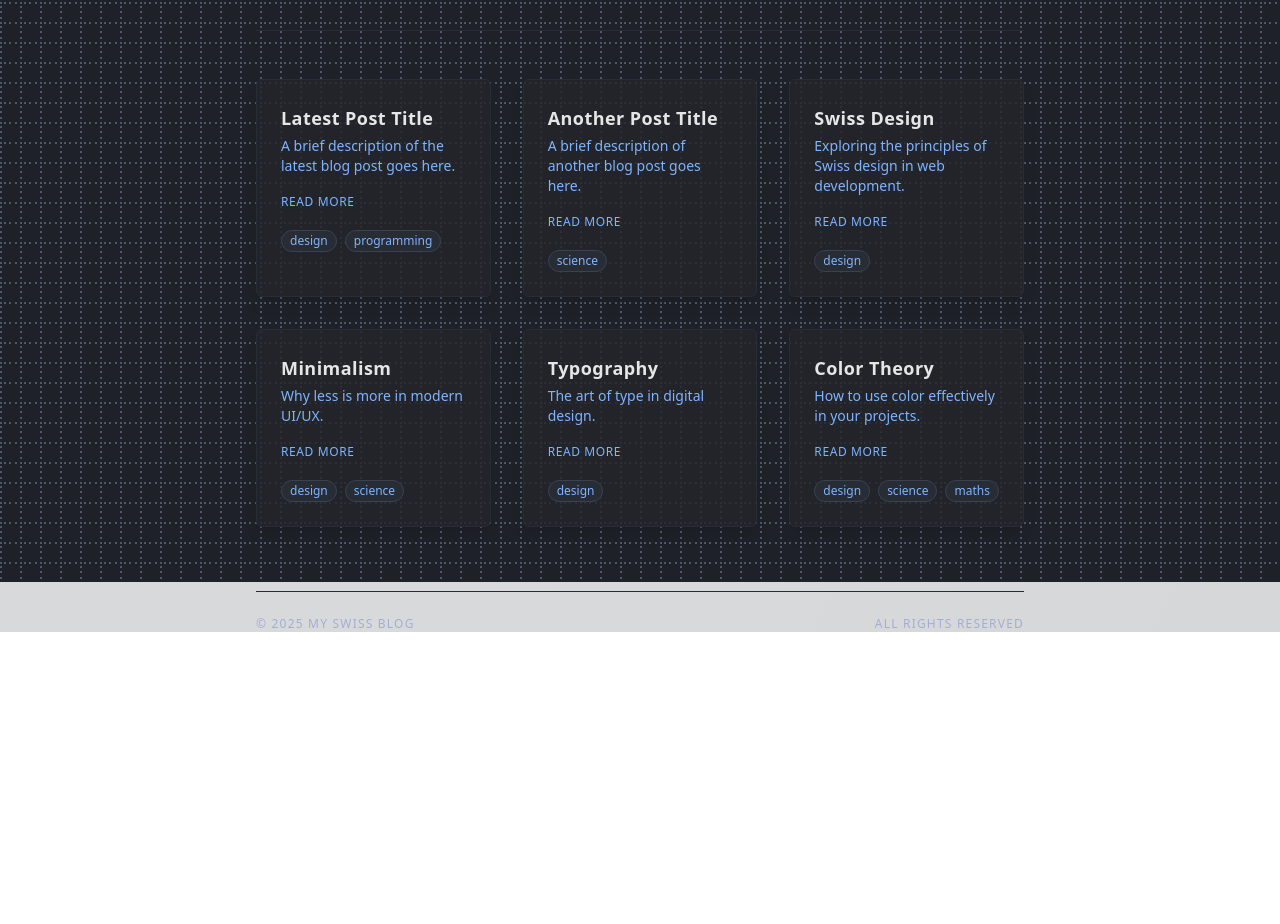
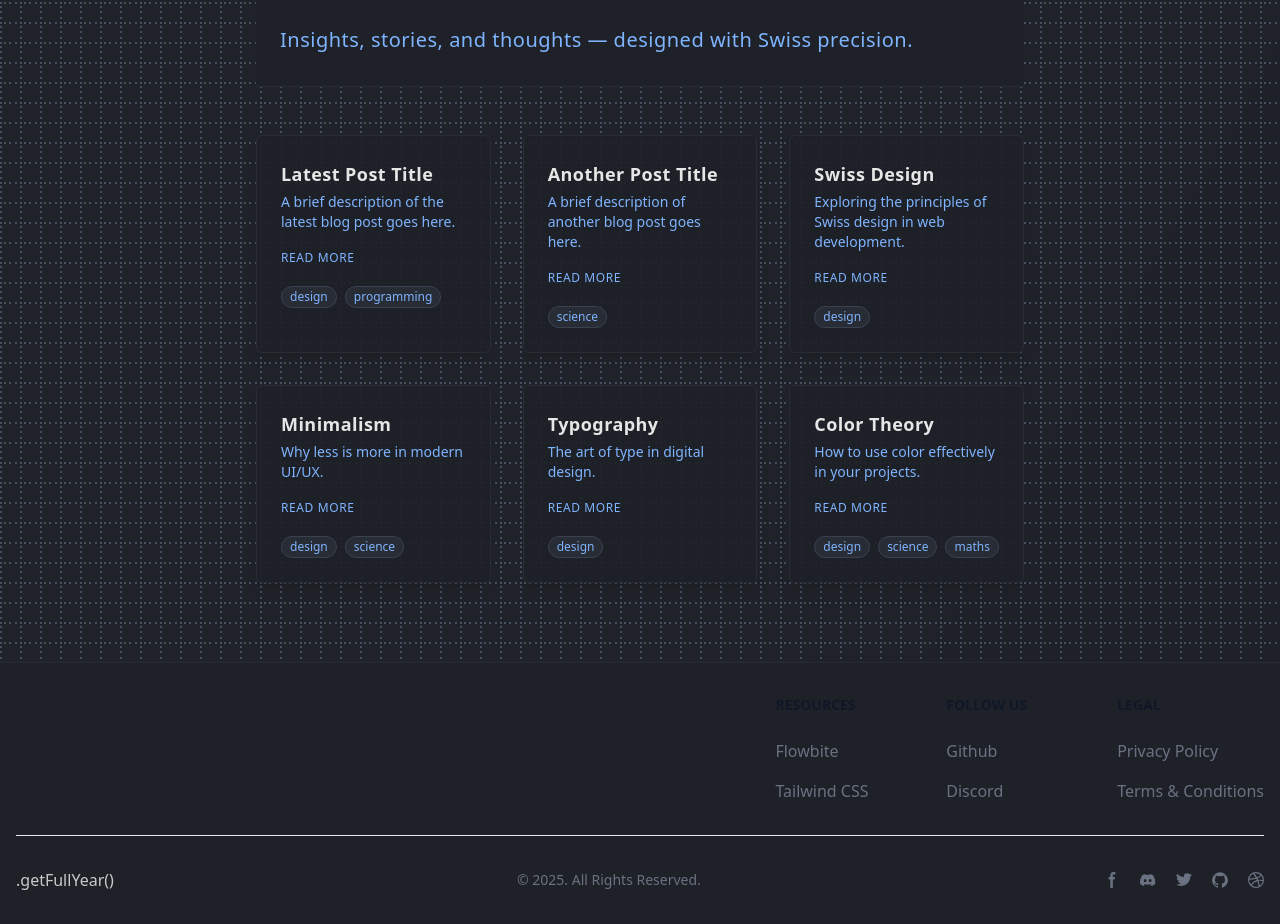
Before and after one commit to LennartGevers/lgevers, a React (Vite) app in the folder client/: page / in a window 1280 px wide. Shown: the part 218-1142 px from the top of the page. Before the commit the page ends 850 px from the top, so only its background shows below. Built offline with nearby package versions, Linux system fonts and the light colour scheme.

Commit message:
Added footer and adapted some components to background

```diff
--- a/client/src/index.css
+++ b/client/src/index.css
@@ -18,7 +18,7 @@
   --light-blue-transparent: #96afd763;
 }
 
-.dottedBackground {
+body {
   background-color: var(--background);
   background-image:
     radial-gradient(circle at 1px 1px, var(--light-blue-transparent) 1px, transparent 0),
--- a/client/src/routes/__root.tsx
+++ b/client/src/routes/__root.tsx
@@ -8,7 +8,102 @@
 function RootComponent() {
   return (
     <div
-  className="absolute inset-0 h-full w-full dottedBackground"
-><Outlet /></div>
+  className="absolute inset-0 h-full w-full"
+>
+      <nav className="w-full px-12 flex justify-between items-center py-6 bg-opacity-80 backdrop-blur-md rounded-lg shadow-lg animate-fade-in">
+        <span className="text-2xl font-bold uppercase tracking-widest text-[#c9c9c9] animate-fade-in">SwissBlog</span>
+        <div className="flex gap-6 text-sm font-medium">
+          <a href="#" className="hover:text-[#7fb4ff] text-[#a3aed2] transition-colors animate-fade-in" style={{ animationDelay: '0.1s' }}>Home</a>
+          <a href="#" className="hover:text-[#7fb4ff] text-[#a3aed2] transition-colors animate-fade-in" style={{ animationDelay: '0.2s' }}>About</a>
+          <a href="#" className="hover:text-[#7fb4ff] text-[#a3aed2] transition-colors animate-fade-in" style={{ animationDelay: '0.3s' }}>Contact</a>
+        </div>
+      </nav>
+
+  <Outlet />
+
+
+<footer className="bg-[var(--background)] text-[#c9c9c9] border-t border-[#282c34]">
+    <div className="mx-auto w-full max-w-screen-xl p-4 py-6 lg:py-8">
+        <div className="md:flex md:justify-between">
+          <div className="mb-6 md:mb-0">
+          </div>
+          <div className="grid grid-cols-2 gap-8 sm:gap-6 sm:grid-cols-3">
+              <div>
+                  <h2 className="mb-6 text-sm font-semibold text-gray-900 uppercase dark:text-white">Resources</h2>
+                  <ul className="text-gray-500 dark:text-gray-400 font-medium">
+                      <li className="mb-4">
+                          <a className="hover:underline">Flowbite</a>
+                      </li>
+                      <li>
+                          <a className="hover:underline">Tailwind CSS</a>
+                      </li>
+                  </ul>
+              </div>
+              <div>
+                  <h2 className="mb-6 text-sm font-semibold text-gray-900 uppercase dark:text-white">Follow us</h2>
+                  <ul className="text-gray-500 dark:text-gray-400 font-medium">
+                      <li className="mb-4">
+                          <a  className="hover:underline ">Github</a>
+                      </li>
+                      <li>
+                          <a className="hover:underline">Discord</a>
+                      </li>
+                  </ul>
+              </div>
+              <div>
+                  <h2 className="mb-6 text-sm font-semibold text-gray-900 uppercase dark:text-white">Legal</h2>
+                  <ul className="text-gray-500 dark:text-gray-400 font-medium">
+                      <li className="mb-4">
+                          <a className="hover:underline">Privacy Policy</a>
+                      </li>
+                      <li>
+                          <a className="hover:underline">Terms &amp; Conditions</a>
+                      </li>
+                  </ul>
+              </div>
+          </div>
+      </div>
+      <hr className="my-6 border-gray-200 sm:mx-auto dark:border-gray-700 lg:my-8" />
+      <div className="sm:flex sm:items-center sm:justify-between">.getFullYear()
+          <span className="text-sm text-gray-500 sm:text-center dark:text-gray-400">© {new Date().getFullYear()}. All Rights Reserved.
+          </span>
+          <div className="flex mt-4 sm:justify-center sm:mt-0">
+              <a className="text-gray-500 hover:text-gray-900 dark:hover:text-white">
+                  <svg className="w-4 h-4" aria-hidden="true" xmlns="http://www.w3.org/2000/svg" fill="currentColor" viewBox="0 0 8 19">
+                        <path fill-rule="evenodd" d="M6.135 3H8V0H6.135a4.147 4.147 0 0 0-4.142 4.142V6H0v3h2v9.938h3V9h2.021l.592-3H5V3.591A.6.6 0 0 1 5.592 3h.543Z" clip-rule="evenodd"/>
+                    </svg>
+                  <span className="sr-only">Facebook page</span>
+              </a>
+              <a className="text-gray-500 hover:text-gray-900 dark:hover:text-white ms-5">
+                  <svg className="w-4 h-4" aria-hidden="true" xmlns="http://www.w3.org/2000/svg" fill="currentColor" viewBox="0 0 21 16">
+                        <path d="M16.942 1.556a16.3 16.3 0 0 0-4.126-1.3 12.04 12.04 0 0 0-.529 1.1 15.175 15.175 0 0 0-4.573 0 11.585 11.585 0 0 0-.535-1.1 16.274 16.274 0 0 0-4.129 1.3A17.392 17.392 0 0 0 .182 13.218a15.785 15.785 0 0 0 4.963 2.521c.41-.564.773-1.16 1.084-1.785a10.63 10.63 0 0 1-1.706-.83c.143-.106.283-.217.418-.33a11.664 11.664 0 0 0 10.118 0c.137.113.277.224.418.33-.544.328-1.116.606-1.71.832a12.52 12.52 0 0 0 1.084 1.785 16.46 16.46 0 0 0 5.064-2.595 17.286 17.286 0 0 0-2.973-11.59ZM6.678 10.813a1.941 1.941 0 0 1-1.8-2.045 1.93 1.93 0 0 1 1.8-2.047 1.919 1.919 0 0 1 1.8 2.047 1.93 1.93 0 0 1-1.8 2.045Zm6.644 0a1.94 1.94 0 0 1-1.8-2.045 1.93 1.93 0 0 1 1.8-2.047 1.918 1.918 0 0 1 1.8 2.047 1.93 1.93 0 0 1-1.8 2.045Z"/>
+                    </svg>
+                  <span className="sr-only">Discord community</span>
+              </a>
+              <a className="text-gray-500 hover:text-gray-900 dark:hover:text-white ms-5">
+                  <svg className="w-4 h-4" aria-hidden="true" xmlns="http://www.w3.org/2000/svg" fill="currentColor" viewBox="0 0 20 17">
+                    <path fill-rule="evenodd" d="M20 1.892a8.178 8.178 0 0 1-2.355.635 4.074 4.074 0 0 0 1.8-2.235 8.344 8.344 0 0 1-2.605.98A4.13 4.13 0 0 0 13.85 0a4.068 4.068 0 0 0-4.1 4.038 4 4 0 0 0 .105.919A11.705 11.705 0 0 1 1.4.734a4.006 4.006 0 0 0 1.268 5.392 4.165 4.165 0 0 1-1.859-.5v.05A4.057 4.057 0 0 0 4.1 9.635a4.19 4.19 0 0 1-1.856.07 4.108 4.108 0 0 0 3.831 2.807A8.36 8.36 0 0 1 0 14.184 11.732 11.732 0 0 0 6.291 16 11.502 11.502 0 0 0 17.964 4.5c0-.177 0-.35-.012-.523A8.143 8.143 0 0 0 20 1.892Z" clip-rule="evenodd"/>
+                </svg>
+                  <span className="sr-only">Twitter page</span>
+              </a>
+              <a className="text-gray-500 hover:text-gray-900 dark:hover:text-white ms-5">
+                  <svg className="w-4 h-4" aria-hidden="true" xmlns="http://www.w3.org/2000/svg" fill="currentColor" viewBox="0 0 20 20">
+                        <path fill-rule="evenodd" d="M10 .333A9.911 9.911 0 0 0 6.866 19.65c.5.092.678-.215.678-.477 0-.237-.01-1.017-.014-1.845-2.757.6-3.338-1.169-3.338-1.169a2.627 2.627 0 0 0-1.1-1.451c-.9-.615.07-.6.07-.6a2.084 2.084 0 0 1 1.518 1.021 2.11 2.11 0 0 0 2.884.823c.044-.503.268-.973.63-1.325-2.2-.25-4.516-1.1-4.516-4.9A3.832 3.832 0 0 1 4.7 7.068a3.56 3.56 0 0 1 .095-2.623s.832-.266 2.726 1.016a9.409 9.409 0 0 1 4.962 0c1.89-1.282 2.717-1.016 2.717-1.016.366.83.402 1.768.1 2.623a3.827 3.827 0 0 1 1.02 2.659c0 3.807-2.319 4.644-4.525 4.889a2.366 2.366 0 0 1 .673 1.834c0 1.326-.012 2.394-.012 2.72 0 .263.18.572.681.475A9.911 9.911 0 0 0 10 .333Z" clip-rule="evenodd"/>
+                  </svg>
+                  <span className="sr-only">GitHub account</span>
+              </a>
+              <a className="text-gray-500 hover:text-gray-900 dark:hover:text-white ms-5">
+                  <svg className="w-4 h-4" aria-hidden="true" xmlns="http://www.w3.org/2000/svg" fill="currentColor" viewBox="0 0 20 20">
+                    <path fill-rule="evenodd" d="M10 0a10 10 0 1 0 10 10A10.009 10.009 0 0 0 10 0Zm6.613 4.614a8.523 8.523 0 0 1 1.93 5.32 20.094 20.094 0 0 0-5.949-.274c-.059-.149-.122-.292-.184-.441a23.879 23.879 0 0 0-.566-1.239 11.41 11.41 0 0 0 4.769-3.366ZM8 1.707a8.821 8.821 0 0 1 2-.238 8.5 8.5 0 0 1 5.664 2.152 9.608 9.608 0 0 1-4.476 3.087A45.758 45.758 0 0 0 8 1.707ZM1.642 8.262a8.57 8.57 0 0 1 4.73-5.981A53.998 53.998 0 0 1 9.54 7.222a32.078 32.078 0 0 1-7.9 1.04h.002Zm2.01 7.46a8.51 8.51 0 0 1-2.2-5.707v-.262a31.64 31.64 0 0 0 8.777-1.219c.243.477.477.964.692 1.449-.114.032-.227.067-.336.1a13.569 13.569 0 0 0-6.942 5.636l.009.003ZM10 18.556a8.508 8.508 0 0 1-5.243-1.8 11.717 11.717 0 0 1 6.7-5.332.509.509 0 0 1 .055-.02 35.65 35.65 0 0 1 1.819 6.476 8.476 8.476 0 0 1-3.331.676Zm4.772-1.462A37.232 37.232 0 0 0 13.113 11a12.513 12.513 0 0 1 5.321.364 8.56 8.56 0 0 1-3.66 5.73h-.002Z" clip-rule="evenodd"/>
+                </svg>
+                  <span className="sr-only">Dribbble account</span>
+              </a>
+          </div>
+      </div>
+    </div>
+</footer>
+
+
+  </div>
   )
 }
--- a/client/src/routes/index.tsx
+++ b/client/src/routes/index.tsx
@@ -52,15 +52,7 @@
         }}
       />
       {/* Minimal Navigation Header */}
-      <nav className="w-full max-w-3xl flex justify-between items-center py-6 mb-8">
-        <span className="text-2xl font-bold uppercase tracking-widest text-[#c9c9c9] animate-fade-in">SwissBlog</span>
-        <div className="flex gap-6 text-sm font-medium">
-          <a href="#" className="hover:text-[#7fb4ff] text-[#a3aed2] transition-colors animate-fade-in" style={{ animationDelay: '0.1s' }}>Home</a>
-          <a href="#" className="hover:text-[#7fb4ff] text-[#a3aed2] transition-colors animate-fade-in" style={{ animationDelay: '0.2s' }}>About</a>
-          <a href="#" className="hover:text-[#7fb4ff] text-[#a3aed2] transition-colors animate-fade-in" style={{ animationDelay: '0.3s' }}>Contact</a>
-        </div>
-      </nav>
-      <header className="w-full max-w-3xl border-b border-[#282c34] pb-8 mb-12 flex flex-col items-start">
+      <header className="w-full max-w-3xl px-6 py-2 bg-[var(--background)] border-b border-[#282c34] pb-8 mb-12 flex flex-col items-start">
         <h1 className="text-5xl font-bold tracking-tight uppercase leading-tight font-sans text-[#e6e6e6] animate-fade-in">
           My Swiss Blog
         </h1>
@@ -72,7 +64,7 @@
         {posts.map((post, i) => (
           <article
             key={post.title}
-            className="bg-[#23262b]/80 border border-[#282c34] p-6 rounded-md shadow-lg transition hover:bg-[#23262b]/95 animate-fade-in"
+            className="bg-[var(--background)]/90 border border-[#282c34] p-6 rounded-md shadow-lg transition hover:bg-[var(--background)]/100 animate-fade-in"
             style={{ animationDelay: `${0.5 + i * 0.1}s` }}
           >
             <h2 className="text-lg font-semibold tracking-wide mb-1 text-[#e6e6e6]">{post.title}</h2>
@@ -91,10 +83,6 @@
           </article>
         ))}
       </main>
-      <footer className="w-full max-w-3xl mt-16 border-t border-[#282c34] pt-6 flex justify-between text-[#a3aed2] text-xs tracking-widest uppercase animate-fade-in" style={{ animationDelay: '1.2s' }}>
-        <span>&copy; {new Date().getFullYear()} My Swiss Blog</span>
-        <span>All rights reserved</span>
-      </footer>
     </div>
   );
 }
```
